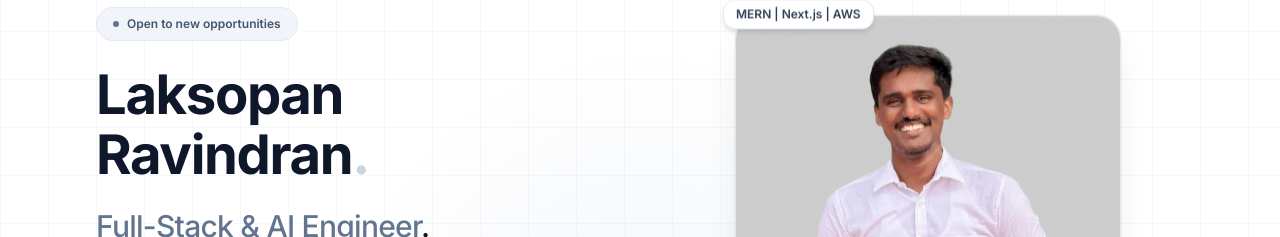
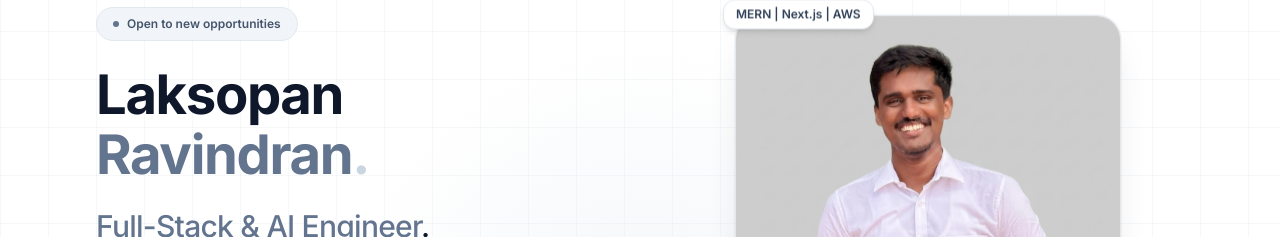
Before and after one commit to Laksopan23/laksopan, a React (Vite) app: page / in a window 1280 px wide. Shown: the part 161-398 px from the top of the page. Built offline with nearby package versions, Linux system fonts and the light colour scheme; no server answers.

Commit message:
UI: Switched secondary color to surname 'Ravindran'

```diff
--- a/src/components/Hero.tsx
+++ b/src/components/Hero.tsx
@@ -200,7 +200,7 @@ export default function Hero() {
           >
             <h1 className="text-4xl sm:text-5xl lg:text-[3.4rem] font-bold text-slate-900 tracking-tight leading-[1.1]">
               Laksopan<br />
-              Ravindran<span className="text-slate-300">.</span>
+              <span className="text-slate-500">Ravindran</span><span className="text-slate-300">.</span>
             </h1>
             <p className="text-2xl sm:text-3xl font-medium text-slate-500 tracking-tight mt-6">
               Full-Stack & AI Engineer<span className="text-slate-900">.</span>
```
